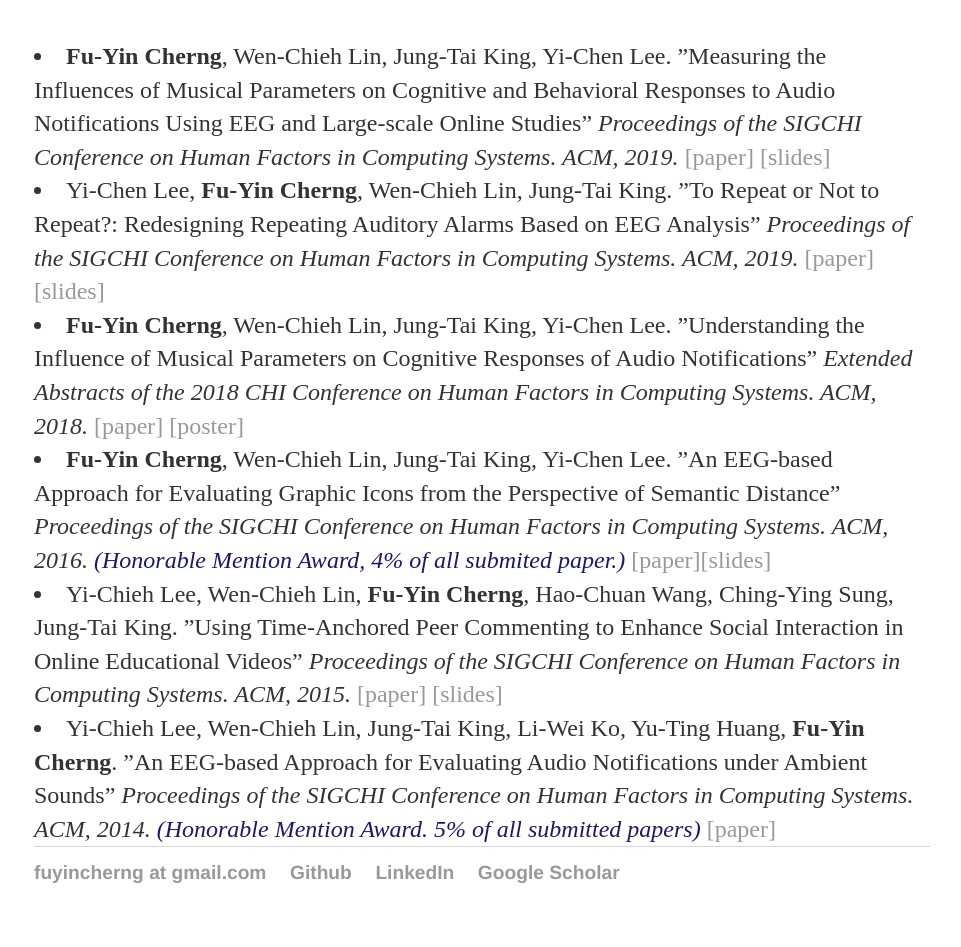
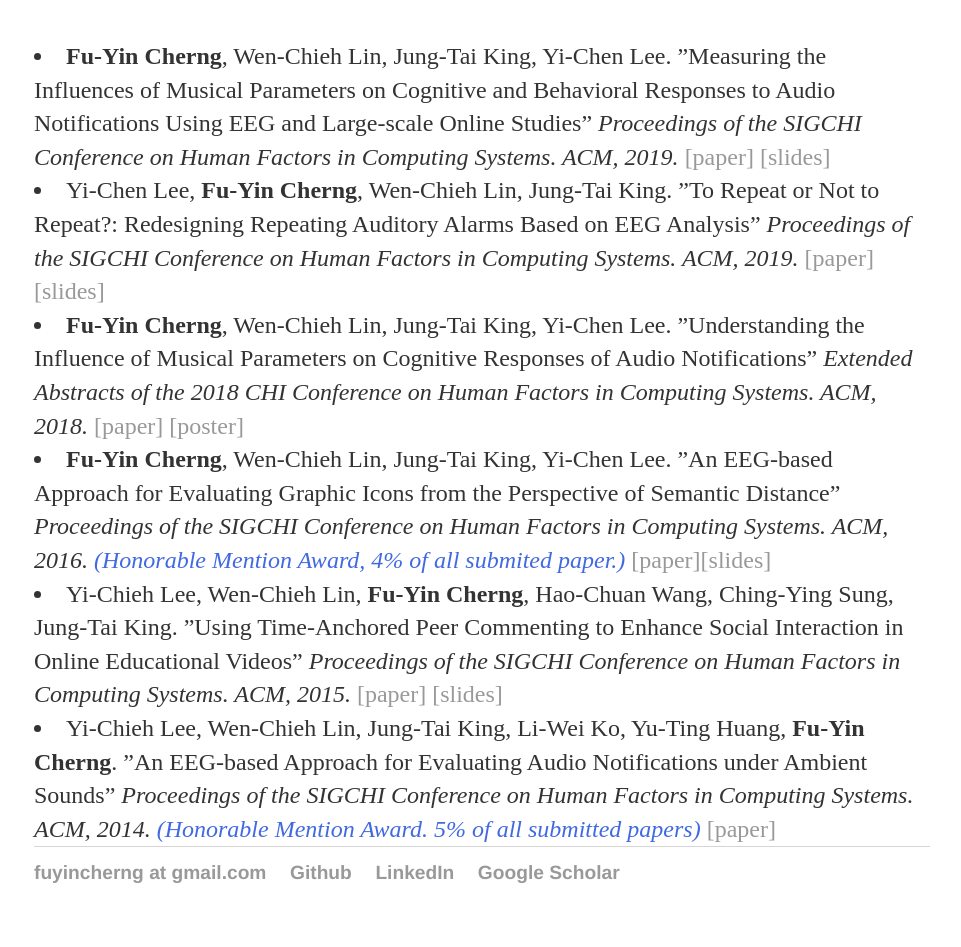
Before and after one commit to FuyinCherng/FuyinCherng.github.io, a Jekyll site: the page built from index.html, in a window 1280 px wide. Shown: the part 692-1639 px from the top of the page, without its empty margins (158-1119 px from the left). Built offline with Jekyll 4.4.1, drawn with Linux system fonts in a browser that asks for light colours.

Commit message:
update color

```diff
--- a/index.html
+++ b/index.html
@@ -29,10 +29,10 @@ title: Fu-Yin Cherng
 
 			<li><strong>Fu-Yin Cherng</strong>, Wen-Chieh Lin, Jung-Tai King, Yi-Chen Lee. ”Understanding the Influence of Musical Parameters on Cognitive Responses of Audio Notifications” <em>Extended Abstracts of the 2018 CHI Conference on Human Factors in Computing Systems. ACM, 2018. <a href="https://dl.acm.org/citation.cfm?id=3188572" target="_blank"></em>[paper]</a> <a href="/cv/poster_LBW18_final.pdf" target="_blannk">[poster]</a> </li>
 
-			<li><strong>Fu-Yin Cherng</strong>, Wen-Chieh Lin, Jung-Tai King, Yi-Chen Lee. ”An EEG-based Approach for Evaluating Graphic Icons from the Perspective of Semantic Distance” <em>Proceedings of the SIGCHI Conference on Human Factors in Computing Systems. ACM, 2016. <font color="MidnightBlue">(Honorable Mention Award, 4% of all submited paper.) </font></em><a href="https://dl.acm.org/citation.cfm?id=2858133" target="_blank">[paper]</a><a href="/cv/CHI2016_slides.pdf" target="_blannk">[slides]</a></li>
+			<li><strong>Fu-Yin Cherng</strong>, Wen-Chieh Lin, Jung-Tai King, Yi-Chen Lee. ”An EEG-based Approach for Evaluating Graphic Icons from the Perspective of Semantic Distance” <em>Proceedings of the SIGCHI Conference on Human Factors in Computing Systems. ACM, 2016. <font color="RoyalBlue">(Honorable Mention Award, 4% of all submited paper.) </font></em><a href="https://dl.acm.org/citation.cfm?id=2858133" target="_blank">[paper]</a><a href="/cv/CHI2016_slides.pdf" target="_blannk">[slides]</a></li>
 
 			<li>Yi-Chieh Lee, Wen-Chieh Lin, <strong>Fu-Yin Cherng</strong>, Hao-Chuan Wang, Ching-Ying Sung, Jung-Tai King. ”Using Time-Anchored Peer Commenting to Enhance Social Interaction in Online Educational Videos” <em>Proceedings of the SIGCHI Conference on Human Factors in Computing Systems. ACM, 2015. </em><a href="https://dl.acm.org/citation.cfm?id=2702349" target="_blank">[paper]</a> <a href="/cv/CHI2015_slides.pdf" target="_blannk">[slides]</a></li>
 
-			<li>Yi-Chieh Lee, Wen-Chieh Lin, Jung-Tai King, Li-Wei Ko, Yu-Ting Huang, <strong>Fu-Yin Cherng</strong>. ”An EEG-based Approach for Evaluating Audio Notifications under Ambient Sounds” <em>Proceedings of the SIGCHI Conference on Human Factors in Computing Systems. ACM, 2014. <font color="MidnightBlue">(Honorable Mention Award. 5% of all submitted papers) </font></em> <a href="https://dl.acm.org/citation.cfm?id=2557076 target="_blank">[paper]</a></li>
+			<li>Yi-Chieh Lee, Wen-Chieh Lin, Jung-Tai King, Li-Wei Ko, Yu-Ting Huang, <strong>Fu-Yin Cherng</strong>. ”An EEG-based Approach for Evaluating Audio Notifications under Ambient Sounds” <em>Proceedings of the SIGCHI Conference on Human Factors in Computing Systems. ACM, 2014. <font color="RoyalBlue">(Honorable Mention Award. 5% of all submitted papers) </font></em> <a href="https://dl.acm.org/citation.cfm?id=2557076 target="_blank">[paper]</a></li>
 
 	</div>
```
